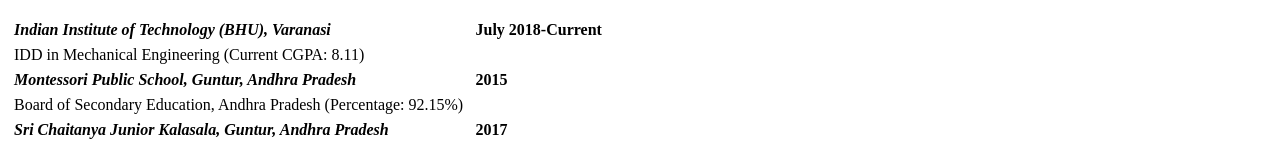
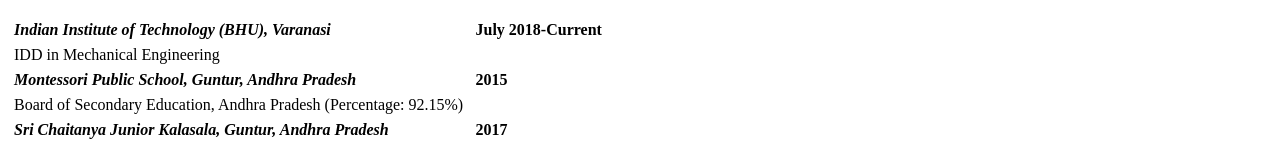
Before and after one commit to jlaya93/cv, a plain HTML site: page index.html in a window 1280 px wide. Shown: the part 320-461 px from the top of the page. Drawn offline with Linux system fonts and the light colour scheme.

Commit message:
Update index.html

```diff
--- a/index.html
+++ b/index.html
@@ -26,7 +26,7 @@
         <td>  <strong>July 2018-Current</strong></td>
       </tr>
       <tr>
-        <td>IDD in Mechanical Engineering (Current CGPA: 8.11)</td>
+        <td>IDD in Mechanical Engineering</td>
       </tr>
       <tr>
         <td> <strong> <em>Montessori Public School, Guntur, Andhra Pradesh</em> </strong> </td>
```
